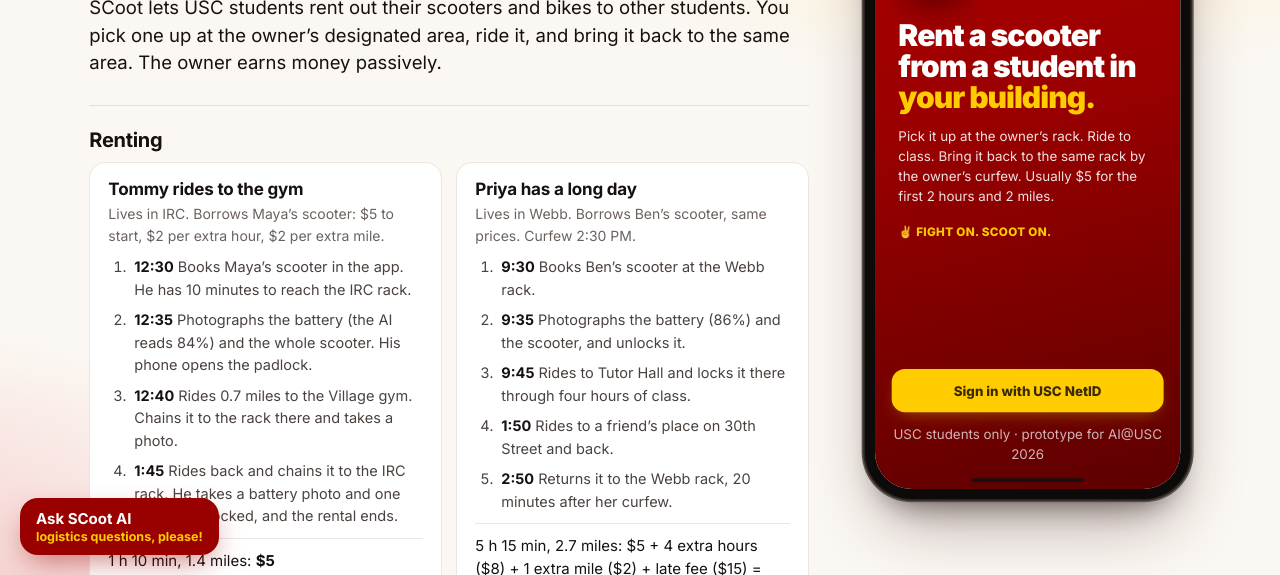
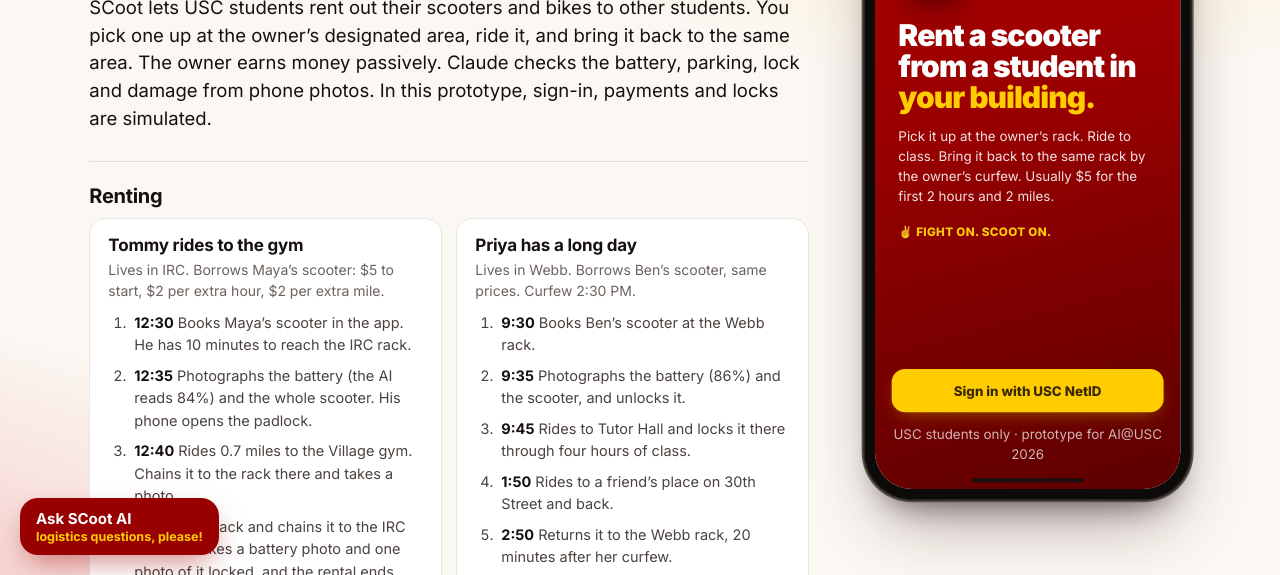
Before and after one commit to erolmk/scoot, a plain HTML site: page public/scoot/index.html in a window 1280 px wide. Shown: the part 225-800 px from the top of the page. Drawn offline with nearby package versions, Linux system fonts and the light colour scheme.

Commit message:
Landing intro: say what the AI checks and what is simulated
Co-Authored-By: Claude Opus 5.5 <noreply@anthropic.com>

```diff
--- a/public/scoot/index.html
+++ b/public/scoot/index.html
@@ -17,7 +17,7 @@
   <main class="explain">
     <div class="brand"><img class="logo" src="logo.svg" alt="SCoot logo"><div><b>SCoot</b><small>AI@USC 2026 · working prototype</small></div></div>
     <h1>Rent a scooter from a student in your building.</h1>
-    <p class="lede">SCoot lets USC students rent out their scooters and bikes to other students. You pick one up at the owner’s designated area, ride it, and bring it back to the same area. The owner earns money passively.</p>
+    <p class="lede">SCoot lets USC students rent out their scooters and bikes to other students. You pick one up at the owner’s designated area, ride it, and bring it back to the same area. The owner earns money passively. Claude checks the battery, parking, lock and damage from phone photos. In this prototype, sign-in, payments and locks are simulated.</p>
 
     <section>
       <h2>Renting</h2>
```
Also changed, not shown: 1 other file.
